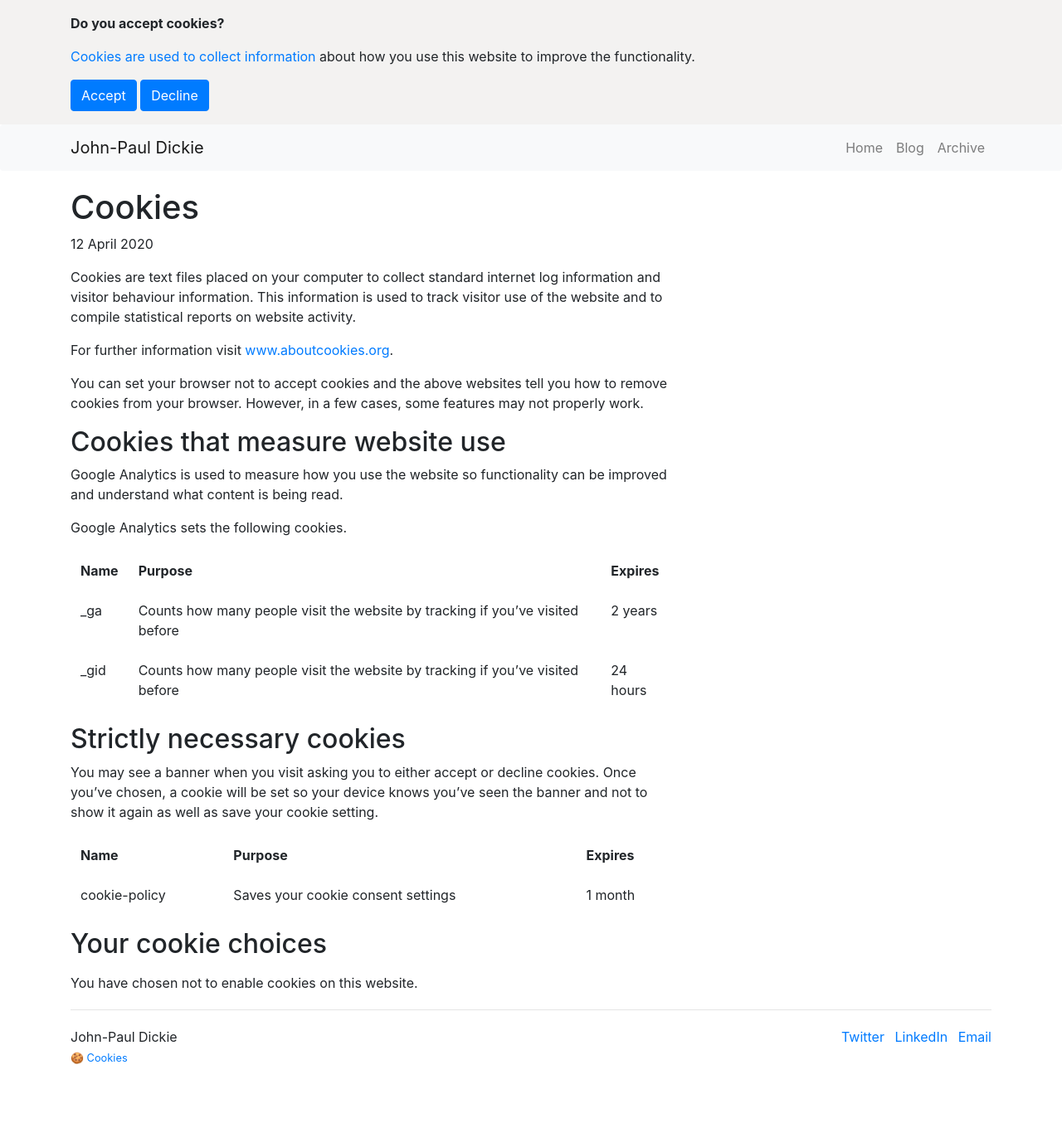
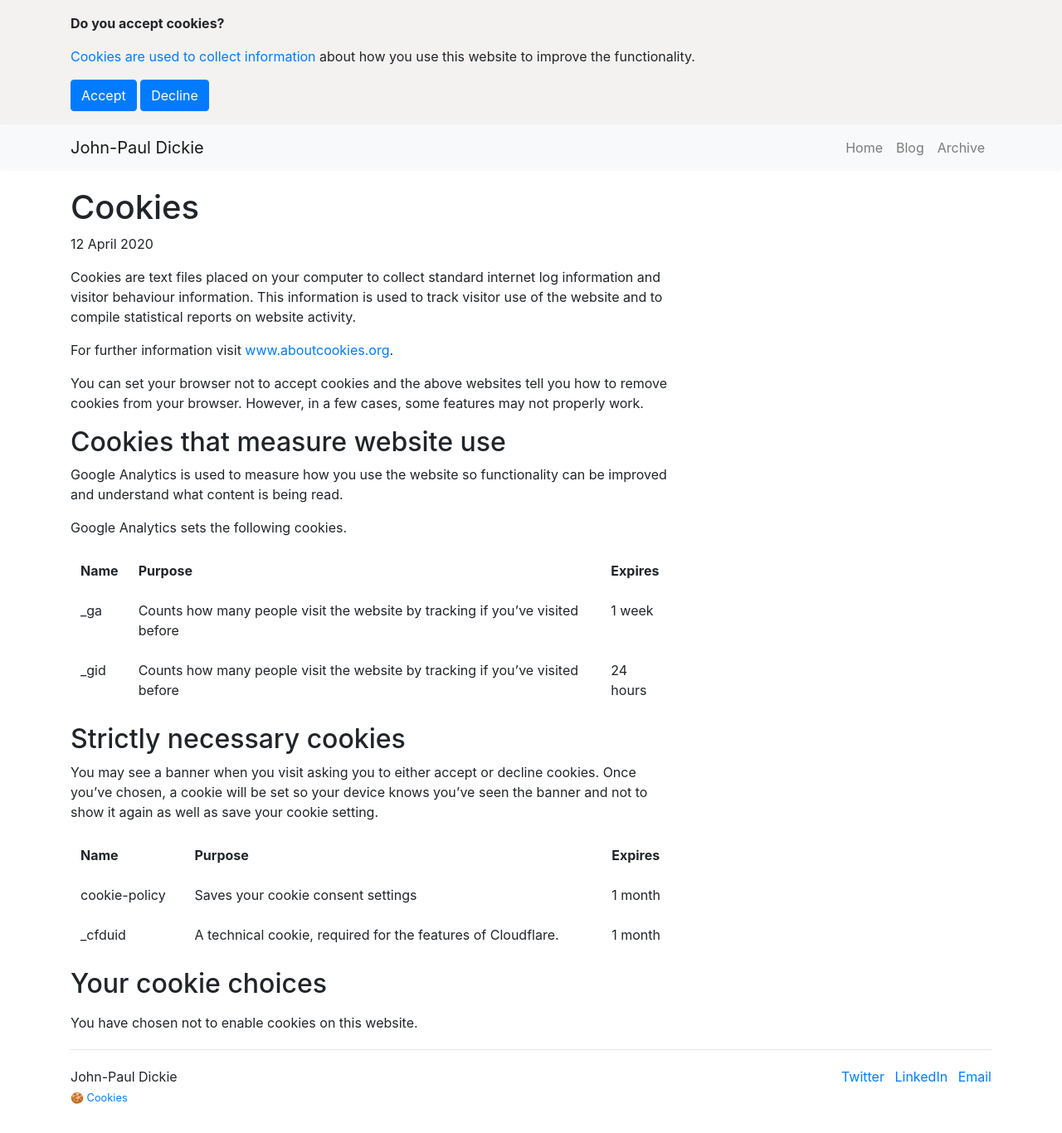
Before and after one commit to johnpauldickie/johnpauldickie.github.io, a Jekyll site: the page built from cookies.md, in a window 1280 px wide. Shown: the whole page at 83% size. Built offline with Jekyll 4.4.1, drawn with Linux system fonts in a browser that asks for light colours; before the commit the page ends 1318 px from its top, so only the background shows below that.

Commit message:
Update cookies

```diff
--- a/cookies.md
+++ b/cookies.md
@@ -34,7 +34,7 @@ Google Analytics sets the following cookies.
     <tr>
       <td>_ga</td>
       <td>Counts how many people visit the website by tracking if you’ve visited before</td>
-      <td>2 years</td>
+      <td>1 week</td>
     </tr>
     <tr>
       <td>_gid</td>
@@ -62,7 +62,11 @@ You may see a banner when you visit asking you to either accept or decline cooki
       <td>Saves your cookie consent settings</td>
       <td>1 month</td>
     </tr>
-
+    <tr>
+      <td>_cfduid</td>
+      <td>A technical cookie, required for the features of Cloudflare.</td>
+      <td>1 month</td>
+    </tr>
   </tbody>
 </table>
 
```
